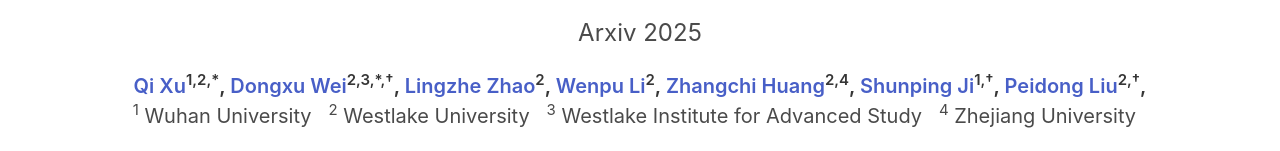
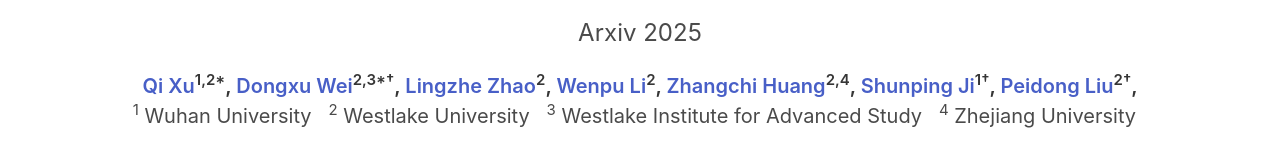
Before and after one commit to insomniaaac/siu3r, a plain HTML site: page index.html in a window 1280 px wide. Shown: the part 174-325 px from the top of the page. Drawn offline with nearby package versions, Linux system fonts and the light colour scheme.

Commit message:
adjust authors

```diff
--- a/index.html
+++ b/index.html
@@ -39,13 +39,13 @@
             <p class="subtitle is-4"> Arxiv 2025 </p>
             <!-- authors -->
             <p class="title is-5 mt-2">
-                <a href="https://me.kiui.moe/" target="_blank">Qi Xu</a><sup>1,2,*</sup>,
-                <a href="" target="_blank">Dongxu Wei</a><sup>2,3,*,&dagger;</sup>,
+                <a href="mailto:insomniaaac@qq.com" target="_blank">Qi Xu</a><sup>1,2*</sup>,
+                <a href="" target="_blank">Dongxu Wei</a><sup>2,3*&dagger;</sup>,
                 <a href="" target="_blank">Lingzhe Zhao</a><sup>2</sup>,
                 <a href="" target="_blank">Wenpu Li</a><sup>2</sup>,
                 <a href="" target="_blank">Zhangchi Huang</a><sup>2,4</sup>,
-                <a href="" target="_blank">Shunping Ji</a><sup>1,&dagger;</sup>,
-                <a href="" target="_blank">Peidong Liu</a><sup>2,&dagger;</sup>,
+                <a href="" target="_blank">Shunping Ji</a><sup>1&dagger;</sup>,
+                <a href="" target="_blank">Peidong Liu</a><sup>2&dagger;</sup>,
             </p>
             <!-- affiliations -->
             <p class="subtitle is-5">
```
